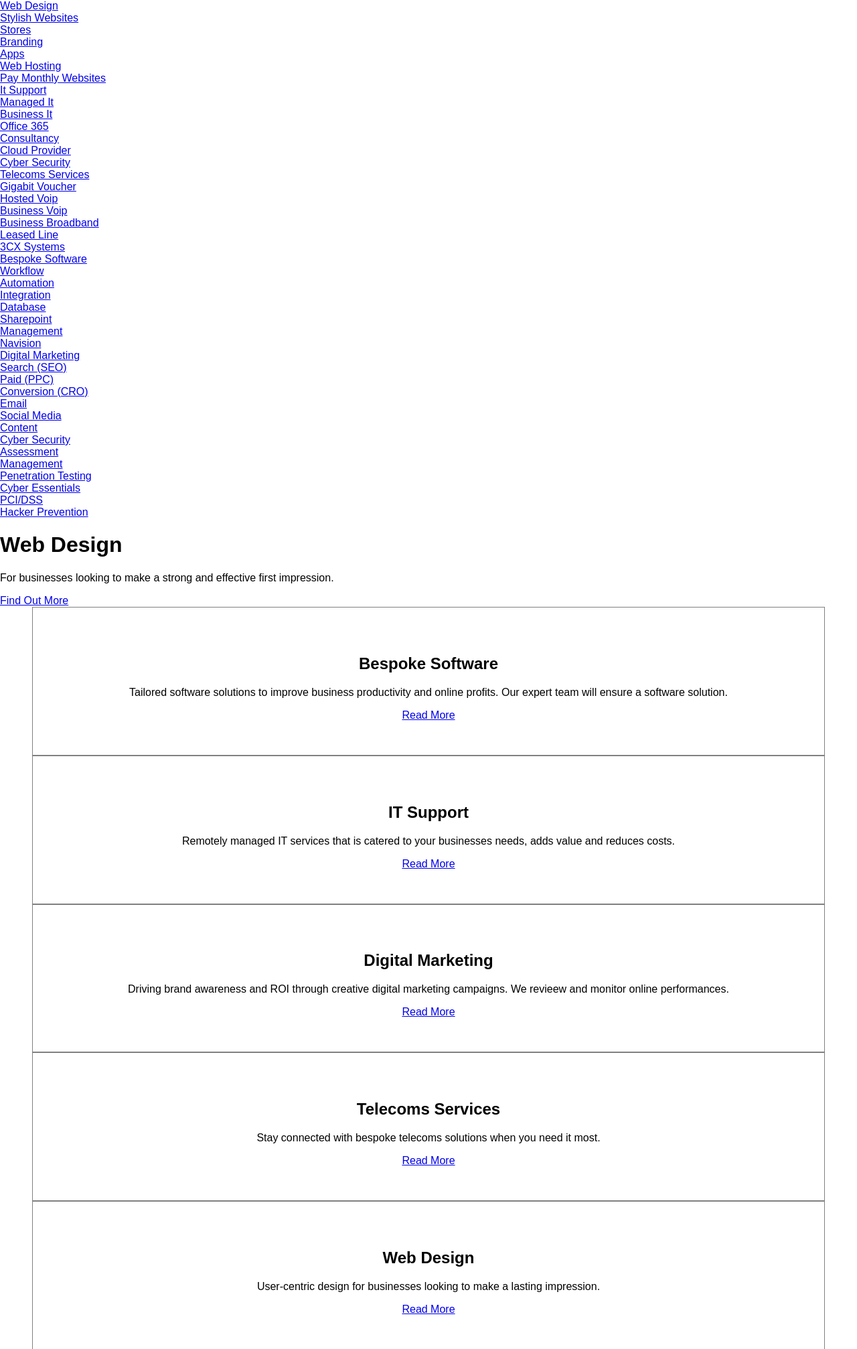
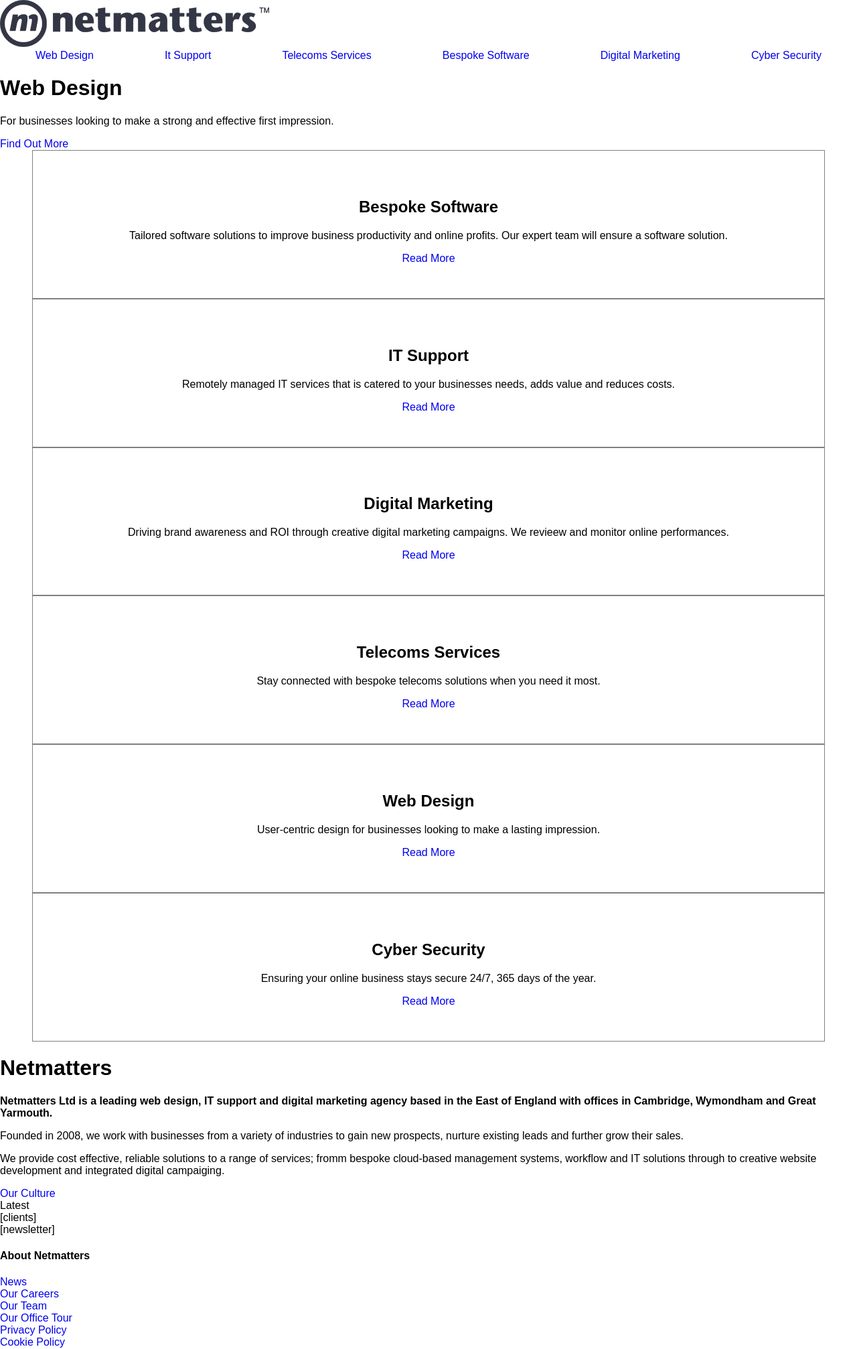
Before and after one commit to BrendanBoy/netmatters, a PHP site: page / in a window 1280 px wide. Shown: the top 2014 px of the page at 67% size. Run offline with PHP 8.4, Linux system fonts and the light colour scheme.

Commit message:
Erm, it's a bit broken. Not really sure what I was thinking here.

```diff
--- a/css/style.css
+++ b/css/style.css
@@ -1,3 +1,25 @@
+a {
+    text-decoration: none;
+}
+
+#top
+#nav-bar
+#hero
+#service-cards
+#about
+#newscards
+
+.content {
+    width: 90%;
+    margin: auto;
+}
+
+.main-nav ul{
+    display: flex;
+    flex-direction: row;
+    justify-content: space-around;
+}
+
 .foot-box {
     display: flex;
     flex-wrap: wrap;
--- a/index.html
+++ b/index.html
@@ -9,38 +9,46 @@
     <link rel="stylesheet" href="css/style.css">
 </head>
 <body>
+    <div class="container">
         <header>
+            <div id="top">
+                <div class="content">
+                    <img src="img/f-logo.png" alt="Netmatters Logo">
+                </div>
+            </div>
+            <div id="nav-bar">
+                <div class="content">
                     <nav class="main-nav">
                         <ul>
                             <li><a href="#">Web Design</a></li>
-                <ul>
+                            <!-- <ul>
                                 <li><a href="#">Stylish Websites</a></li>
                                 <li><a href="#">Stores</a></li>
                                 <li><a href="#">Branding</a></li>
                                 <li><a href="#">Apps</a></li>
                                 <li><a href="#">Web Hosting</a></li>
                                 <li><a href="#">Pay Monthly Websites</a></li>
-                </ul>
+                            </ul> -->
                             <li><a href="#">It Support</a></li>
-                <ul>
+                            <!-- <ul>
                                 <li><a href="#">Managed It</a></li>
                                 <li><a href="#">Business It</a></li>
                                 <li><a href="#">Office 365</a></li>
                                 <li><a href="#">Consultancy</a></li>
                                 <li><a href="#">Cloud Provider</a></li>
                                 <li><a href="#">Cyber Security</a></li>
-                </ul>
+                            </ul> -->
                             <li><a href="#">Telecoms Services</a></li>
-                <ul>
+                            <!-- <ul>
                                 <li><a href="#">Gigabit Voucher</a></li>
                                 <li><a href="#">Hosted Voip</a></li>
                                 <li><a href="#">Business Voip</a></li>
                                 <li><a href="#">Business Broadband</a></li>
                                 <li><a href="#">Leased Line</a></li>
                                 <li><a href="#">3CX Systems</a></li>
-                </ul>
+                            </ul> -->
                             <li><a href="#">Bespoke Software</a></li>
-                <ul>
+                            <!-- <ul>
                                 <li><a href="#">Workflow</a></li>
                                 <li><a href="#">Automation</a></li>
                                 <li><a href="#">Integration</a></li>
@@ -48,33 +56,40 @@
                                 <li><a href="#">Sharepoint</a></li>
                                 <li><a href="#">Management</a></li>
                                 <li><a href="#">Navision</a></li>
-                </ul>
+                            </ul> -->
                             <li><a href="#">Digital Marketing</a></li>
-                <ul>
+                            <!-- <ul>
                                 <li><a href="#">Search (SEO)</a></li>
                                 <li><a href="#">Paid (PPC)</a></li>
                                 <li><a href="#">Conversion (CRO)</a></li>
                                 <li><a href="#">Email</a></li>
                                 <li><a href="#">Social Media</a></li>
                                 <li><a href="#">Content</a></li>
-                </ul>
+                            </ul> -->
                             <li><a href="#">Cyber Security</a></li>
-                <ul>
+                            <!-- <ul>
                                 <li><a href="#">Assessment</a></li>
                                 <li><a href="#">Management</a></li>
                                 <li><a href="#">Penetration Testing</a></li>
                                 <li><a href="#">Cyber Essentials</a></li>
                                 <li><a href="#">PCI/DSS</a></li>
                                 <li><a href="#">Hacker Prevention</a></li>
-                </ul>
+                            </ul> -->
                         </ul>
                     </nav>
+                </div>
+            </div>
         </header>
         <main>
+            <div id="hero">
+                <div class="content">
                     <h1>Web Design</h1>
                     <p>For businesses looking to make a strong and effective first impression.</p>
                     <a href="#">Find Out More</a>
-        <div>
+                </div>
+            </div>
+            <div id="service-card">
+                <div class="content">
                     <div class="service">
                         <h2>Bespoke Software</h2>
                         <p>Tailored software solutions to improve business productivity and online profits. Our expert team will ensure a software solution.</p>
@@ -106,17 +121,29 @@
                         <a href="#">Read More</a>
                     </div>
                 </div>
-        <div>
+            </div>
+            <div id="about">
+                <div class="content">
                     <h1>Netmatters</h1>
                     <p><strong>Netmatters Ltd is a leading web design, IT support and digital marketing agency based in the East of England with offices in Cambridge, Wymondham and Great Yarmouth.</strong></p>
                     <p>Founded in 2008, we work with businesses from a variety of industries to gain new prospects, nurture existing leads and further grow their sales.</p>
                     <p>We provide cost effective, reliable solutions to a range of services; fromm bespoke cloud-based management systems, workflow and IT solutions through to creative website development and integrated digital campaiging.</p>
                     <a href="#">Our Culture</a>
                 </div>
-        <div>Latest</div>
+            </div>
+            <div id="news-cards">
+                <div class="content">Latest</div>
+            </div>
+            <div id="clients">
+                <div class="content">[clients]</div>
+            </div>
+            <div id="newsletter">
+                <div class="content">[newsletter]</div>
+            </div>
         </main>
         <footer>
-        <div class="foot-box">
+            <div id="foot-box">
+                <div class="content">
                     <div class="about-nav">
                         <h4>About Netmatters</h4>
                         <ul>
@@ -175,9 +202,11 @@
                             <li>Tel: <a href="#">01493 60 32 04</a></li>
                         </ul>
                     </div>
-        </div>
                     <hr>
                     <span>&copy Copyright Netmatters Ltd. 2021. All rights reserved. - <a href="#">Sitemap`</a></span>
+                </div>
+            </div>
         </footer>
+    </div>
 </body>
 </html>
```
Also changed, not shown: img/f-logo.png (added). Lines whose indentation alone changed are shown as unchanged.
